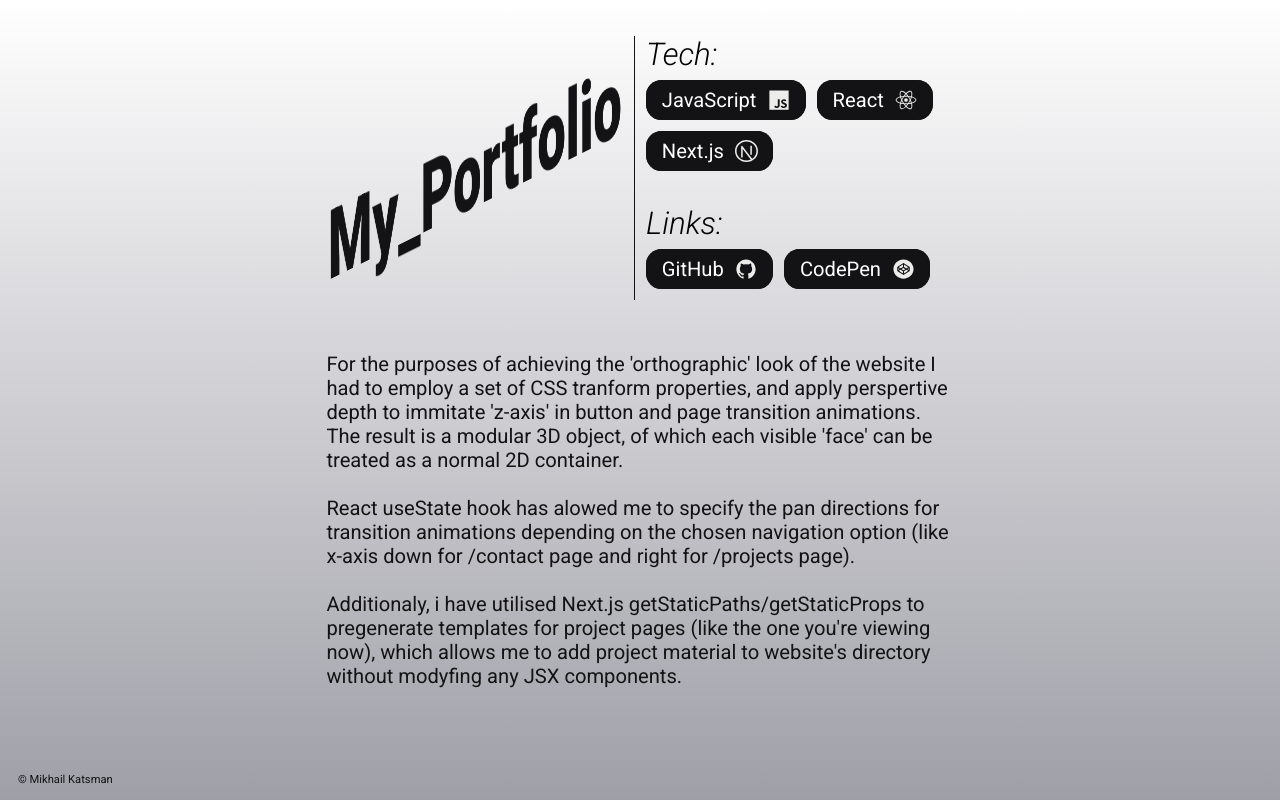
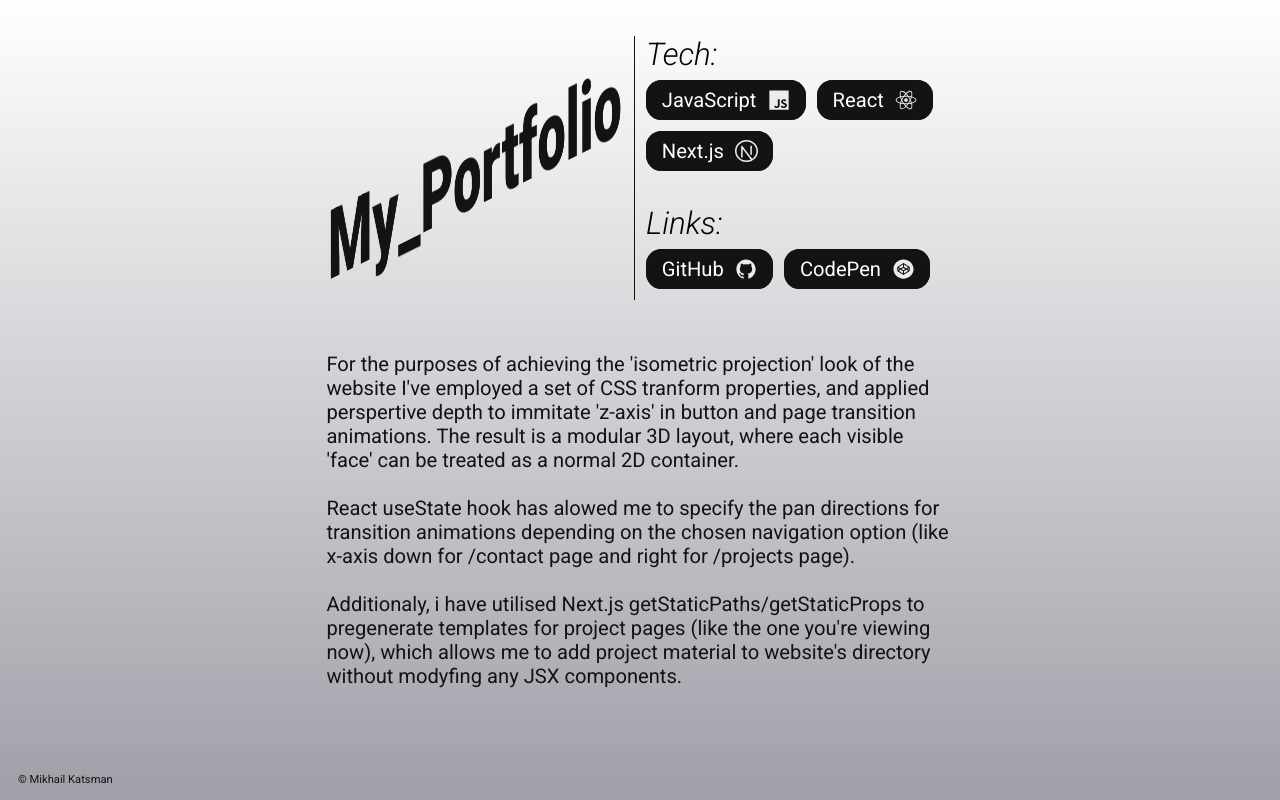
Before and after one commit to mikhailkatsman/my-portfolio, a Next.js app: page /my-portfolio in a window 1280 px wide. Built offline with nearby package versions, Linux system fonts and the light colour scheme.

Commit message:
modified project data 2

```diff
--- a/data/projectData.js
+++ b/data/projectData.js
@@ -112,7 +112,7 @@
             "nextjs",
         ],
         excerpt: "The website you're viewing now. Made using modern JavaScript tools like React and Next.js",
-        description: "For the purposes of achieving the 'orthographic' look of the website I had to employ a set of CSS tranform properties, and apply perspertive depth to immitate 'z-axis' in button and page transition animations. The result is a modular 3D object, of which each visible 'face' can be treated as a normal 2D container.<br></br>React useState hook has alowed me to specify the pan directions for transition animations depending on the chosen navigation option (like x-axis down for /contact page and right for /projects page).<br></br>Additionaly, i have utilised Next.js getStaticPaths/getStaticProps to pregenerate templates for project pages (like the one you're viewing now), which allows me to add project material to website's directory without modyfing any JSX components.",
+        description: "For the purposes of achieving the 'isometric projection' look of the website I've employed a set of CSS tranform properties, and applied perspertive depth to immitate 'z-axis' in button and page transition animations. The result is a modular 3D layout, where each visible 'face' can be treated as a normal 2D container.<br></br>React useState hook has alowed me to specify the pan directions for transition animations depending on the chosen navigation option (like x-axis down for /contact page and right for /projects page).<br></br>Additionaly, i have utilised Next.js getStaticPaths/getStaticProps to pregenerate templates for project pages (like the one you're viewing now), which allows me to add project material to website's directory without modyfing any JSX components.",
         links: [
             {
                 label: "GitHub",
```
